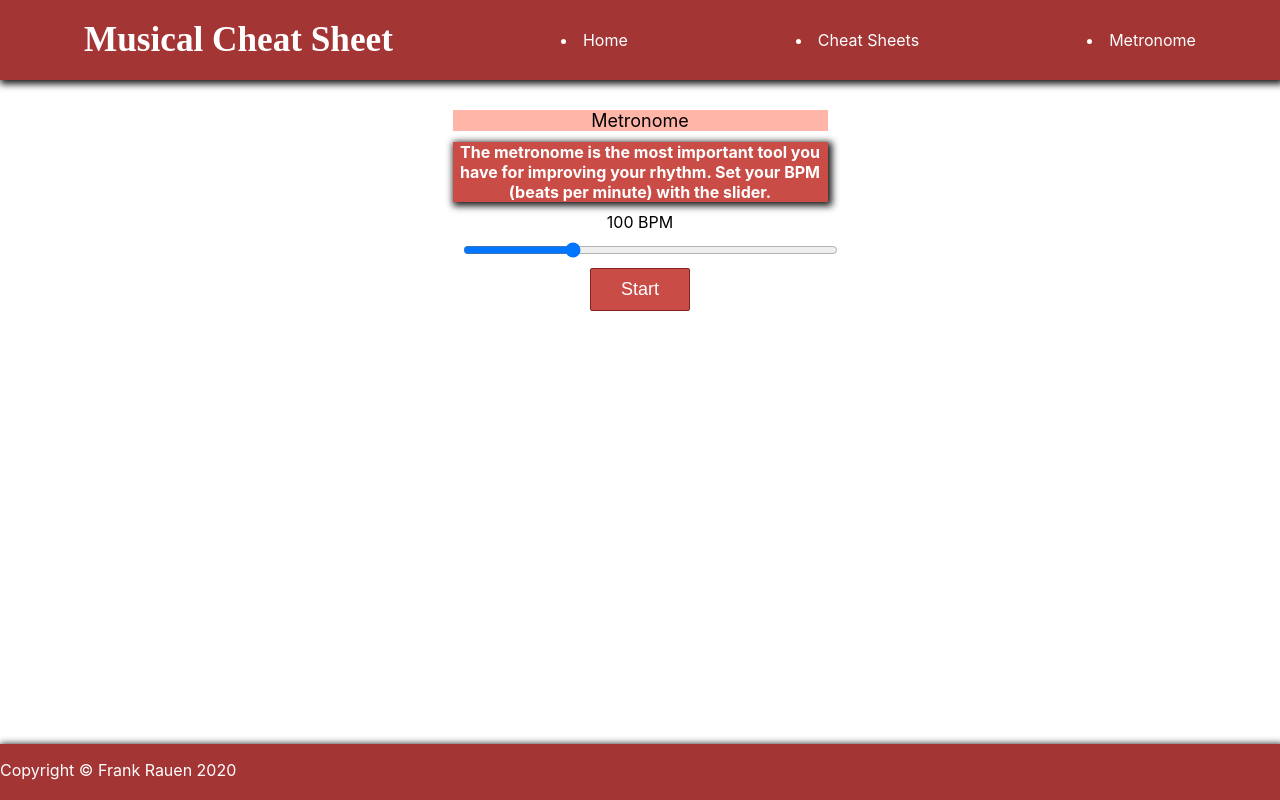
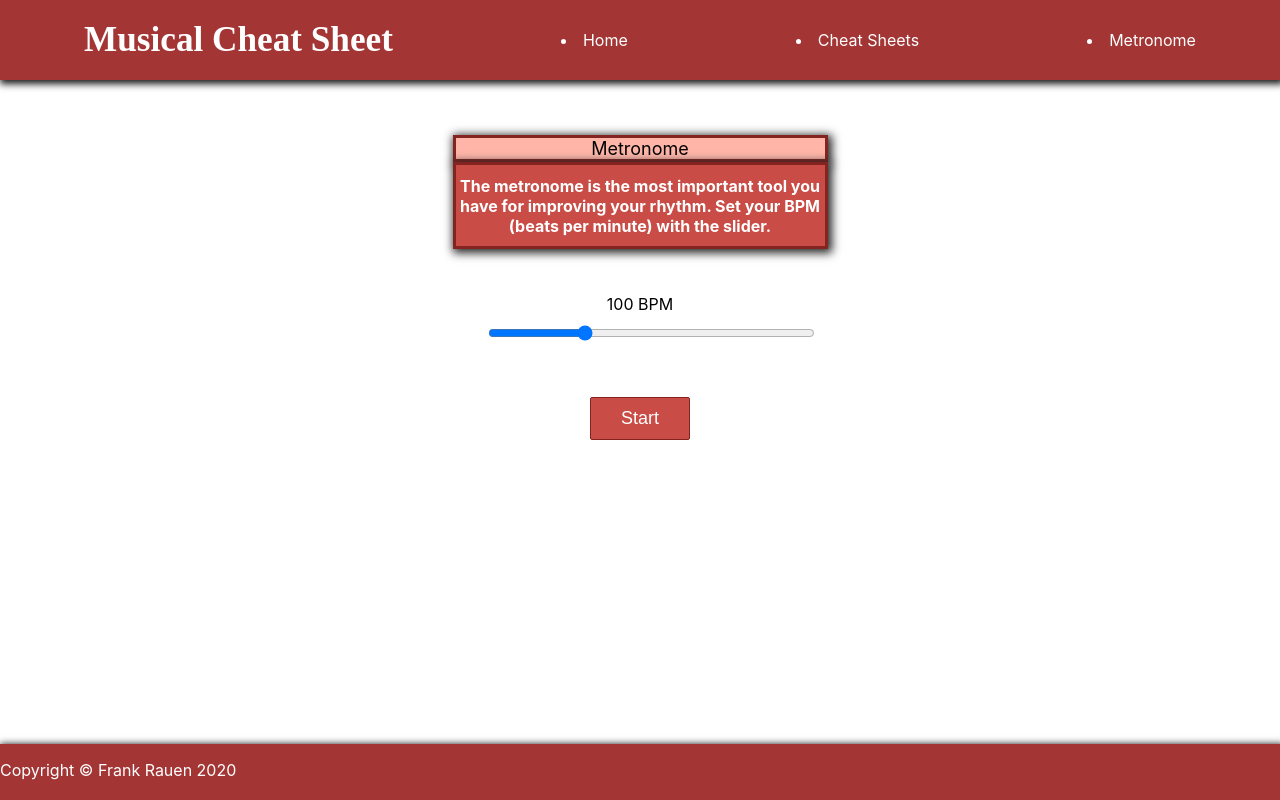
Before and after one commit to Frank-Rauen/musical-cheat-sheet, a React (Create React App) app: page /metronome in a window 1280 px wide. Built offline with nearby package versions, Linux system fonts and the light colour scheme.

Commit message:
adds metronome styling

```diff
--- a/src/components/Metronome/Metronome.module.css
+++ b/src/components/Metronome/Metronome.module.css
@@ -2,12 +2,20 @@
     text-align: center;
     max-width: 375px;
     margin: 0 auto;
-    padding: 30px;
+    padding: 55px 55px;
+
+}
+
+.bpmslider {
+    margin: 45px 25px 45px 25px;
+
 }
 
 .bpmslider input {
     width: 100%;
-    margin: 10px;
+    margin: 10px 10px 10px 10px;
+    border: 1px solid #832420;
+
 }
 
 .metronome button {
@@ -25,9 +33,8 @@
     font-size: 8px;
     background: #c94d46;
     margin: 0 auto;
-    border: 12px;
-    box-shadow: 2px 2px 7px 2px rgb(26, 26, 26);
-
+    border: 3px solid #832420;
+    box-shadow: 2px 2px 9px 2px rgb(37, 37, 37);
 }
 
 .header {
@@ -36,4 +43,6 @@
     opacity: 100%;
     text-align: center;
     margin: auto 0;
+    box-shadow: 2px 2px 9px 2px rgb(37, 37, 37);
+    border: 3px solid #832420;
 }
```
